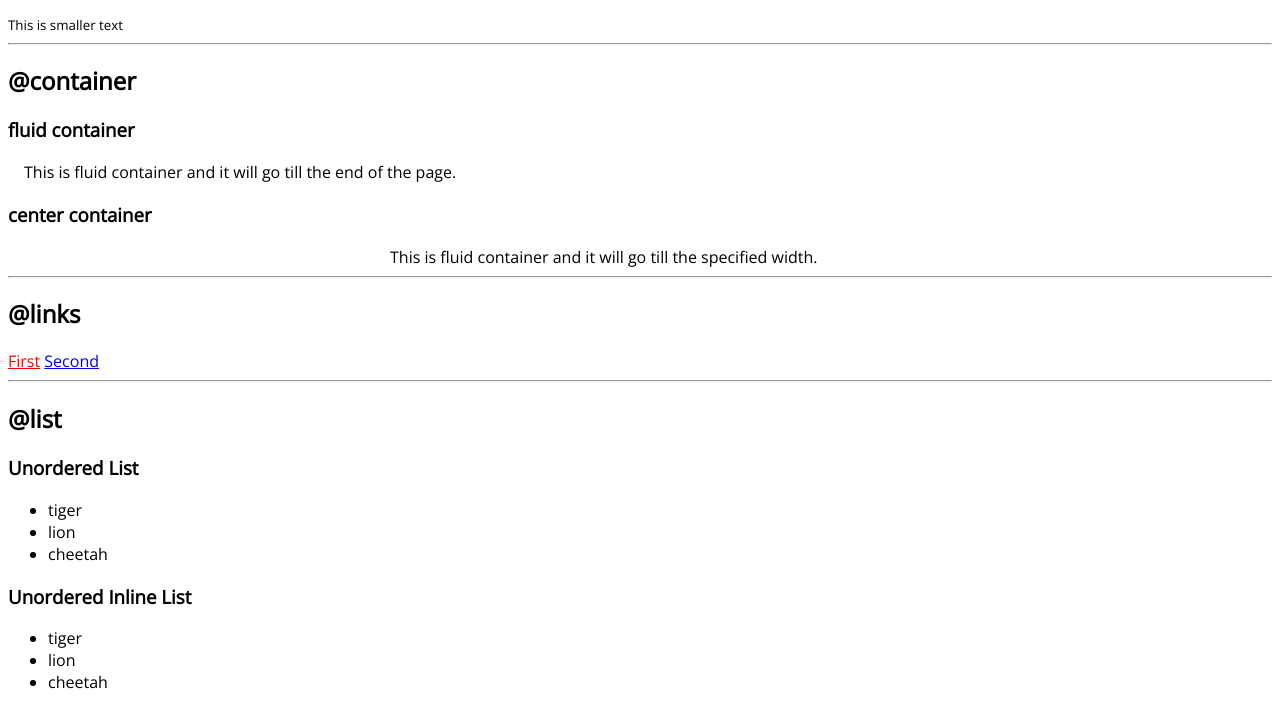
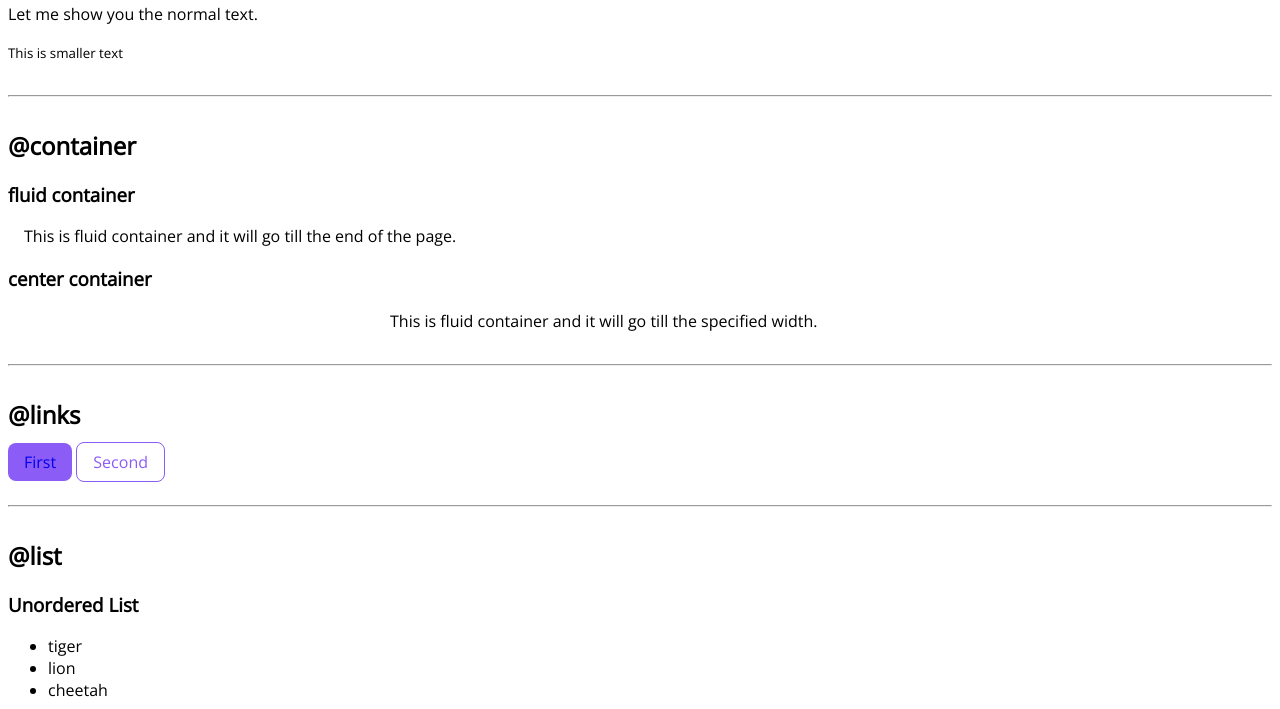
Before and after one commit to RajatDeore7/Neog-Camp, a plain HTML site: page HTML5/index.html in a window 1280 px wide. Shown: the part 365-1074 px from the top of the page. Drawn offline with nearby package versions, Linux system fonts and the light colour scheme.

Commit message:
links css

```diff
--- a/HTML5/index.html
+++ b/HTML5/index.html
@@ -34,8 +34,8 @@
 
     <h2>@links</h2>
 
-    <a class="primary-color" href="/">First</a>
-    <a href="/">Second</a>
+    <a class="link primary-color" href="/">First</a>
+    <a class="link secondary-color" href="/">Second</a>
 
     <hr>
 
--- a/HTML5/style.css
+++ b/HTML5/style.css
@@ -1,7 +1,7 @@
 @import url('https://fonts.googleapis.com/css2?family=Open+Sans&display=swap');
 
 :root{
-    --primary-color: red;
+    --primary-color: #8b5cf6;
 }
 
 body{
@@ -19,7 +19,23 @@ body{
     margin: auto;
 }
 
+hr{
+    margin: 2rem 0rem;
+}
+
 /* links */
+.link{
+    text-decoration: none;
+    padding: 0.5rem 1rem;
+}
+
 .primary-color{
+    background-color: var(--primary-color);
+    border-radius: 0.5rem;
+}
+
+.secondary-color{
     color: var(--primary-color);
+    border-radius: 0.5rem;
+    border: 1px solid var(--primary-color);
 }
```
